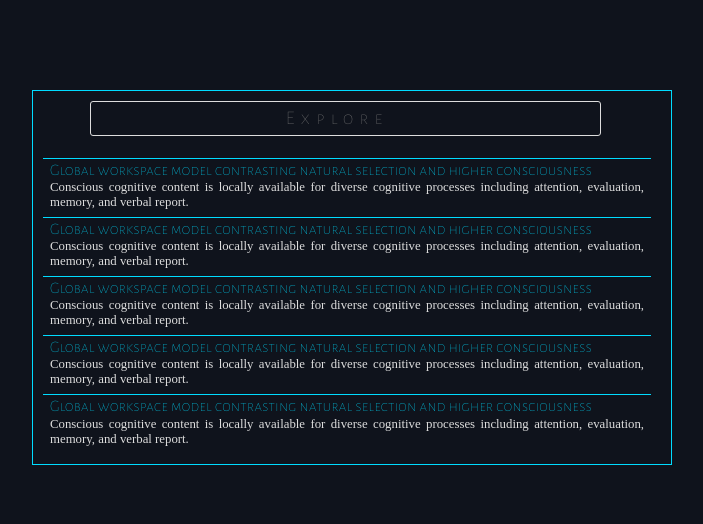
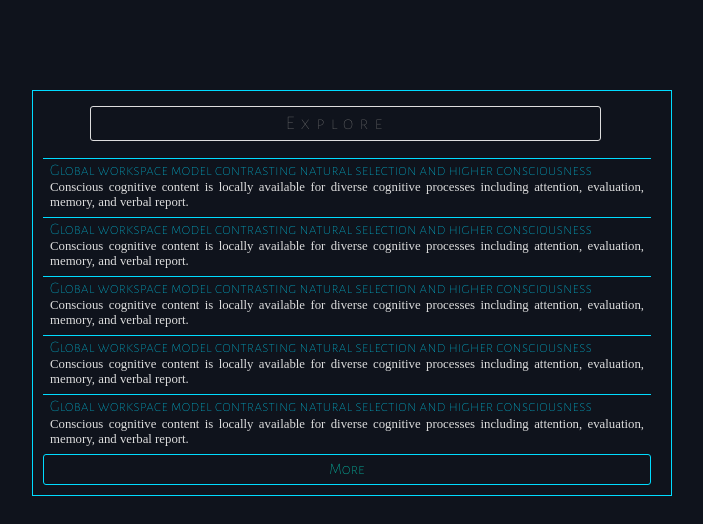
Before and after one commit to ShayanJa/xPrincipia_frontend, a React (Create React App) app: page /search in a window 1280 px wide. Shown: the top 524 px of the page, without its empty margins (288-991 px from the left). Built offline with nearby package versions, Linux system fonts and the light colour scheme.

Commit message:
added SearchMore component, differentiated CSS fields of Welcome and Search, fixed alignment problem in Search component

```diff
--- a/src/assets/App.css
+++ b/src/assets/App.css
@@ -978,13 +978,12 @@
     }
     #exploreForm{
     	overflow: hidden;
-    	padding: 5px 0px 5px 0px;
+    	padding: 15px 0px 0px 0px;
     	margin: 0px;
     	text-align: center;
     	color: #dddddd;
     	letter-spacing: 8px;
     	font-size: 100%;
-    	padding-top: 10px;
     	}
     #exploreInput {
     	color: #dddddd;
@@ -1190,7 +1189,7 @@
     	text-align: center;
     	color: #00dcff;
     }
-    #exploreForm{
+    #exploreWelcomeForm{
     	overflow: hidden;
     	padding: 5px 0px 5px 0px;
     	margin: 0px;
--- a/src/components/SearchContainer.jsx
+++ b/src/components/SearchContainer.jsx
@@ -3,6 +3,7 @@ import ReactDOM from 'react-dom';
 import SearchForm from './SearchForm.jsx';
 import SearchUnit from './SearchUnit.jsx';
 import ProfileUnit from './ProfileUnit.jsx';
+import SearchMore from './SideBarMore.jsx';
 
 export default class SearchContainer extends React.Component {
    render() {
@@ -15,6 +16,7 @@ export default class SearchContainer extends React.Component {
               <ProfileUnit />
               <ProfileUnit />
               <ProfileUnit />
+              <SearchMore />
             </div>
         </div>
       );
--- a/src/components/SearchForm.jsx
+++ b/src/components/SearchForm.jsx
@@ -18,8 +18,8 @@ export default class SearchForm extends React.Component {
         <div id="searchFormComponent">
           <form action="http://www.xprincipia.com/search.php" method="get" id="exploreForm">
               <input type="search" name="search"
-                  placeholder="Explore" id="exploreInput" onkeypressautofocus/>
-              <input type="submit" value="Go" onkeypress="handle(event)" id="submitExplore" />
+                  placeholder="Explore" onkeypress="handle(event)" id="exploreInput" autofocus/>
+              <input type="submit" value="Go" id="submitExplore" />
           </form>
         </div>
 
--- a/src/components/WelcomeForm.jsx
+++ b/src/components/WelcomeForm.jsx
@@ -7,7 +7,7 @@ export default class WelcomeForm extends React.Component {
       return (
 
       <div id="welcomeFormComponent">
-        <form action="http://www.xprincipia.com/search.php" method="get" id="exploreForm">
+        <form action="http://www.xprincipia.com/search.php" method="get" id="exploreWelcomeForm">
             <input type="search" name="search"
                 placeholder="Select or search a problem to begin" id="exploreInput" autofocus/>
             <input type="submit" value="Go" id="submitExplore" />
```
Also changed, not shown: src/components/Search.jsx (deleted, +0 -21 lines), src/components/SearchMore.jsx (added, +14 -0 lines).
